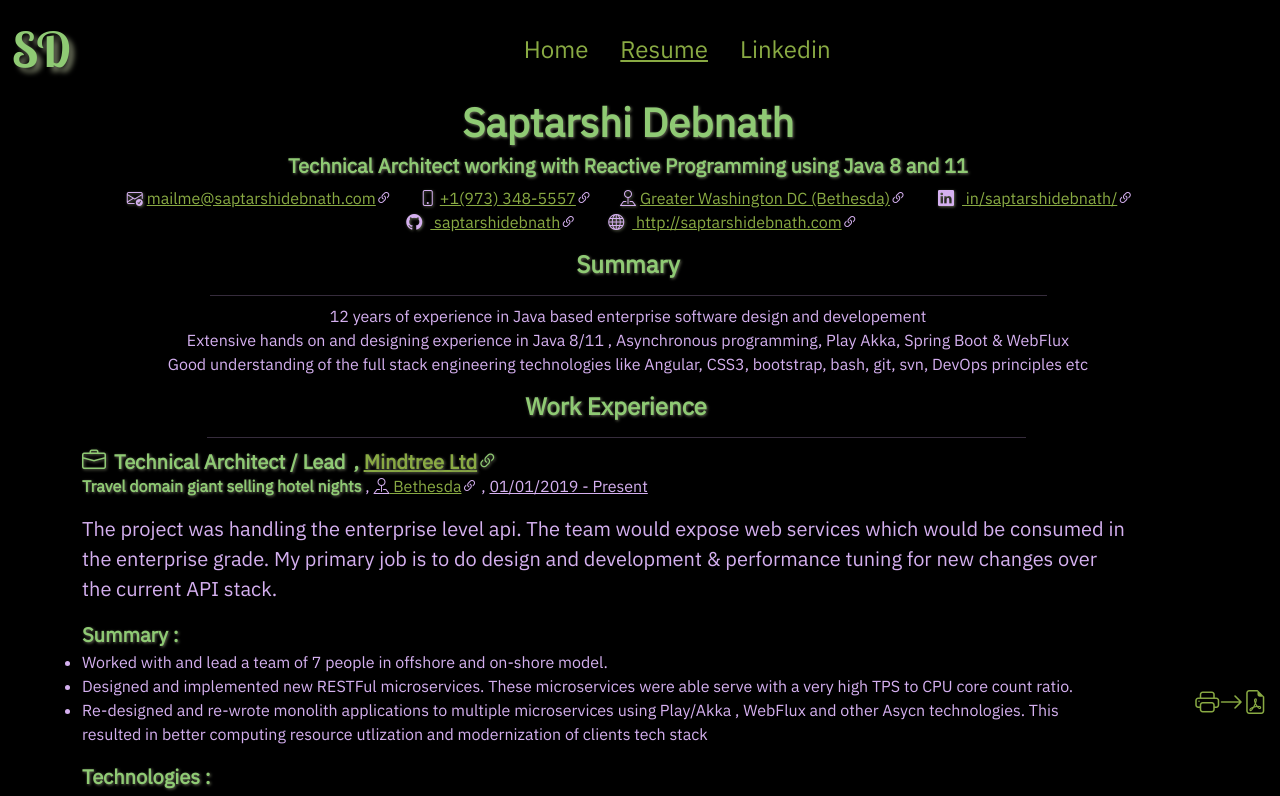
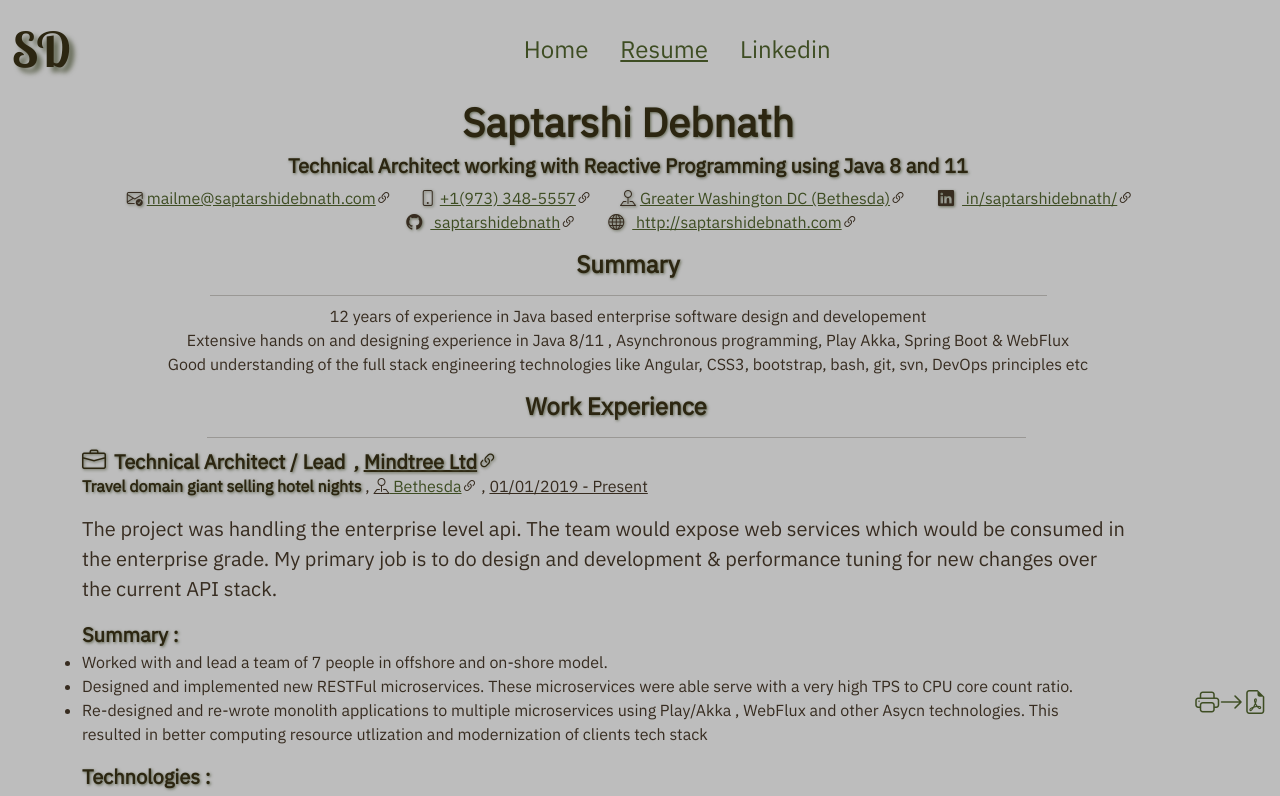
Before and after one commit to saptarshidebnath/saptarshidebnath, an Angular app: page /resume in a window 1280 px wide. Shown: the top 796 px of the page. Built offline with nearby package versions, Linux system fonts and the light colour scheme.

Commit message:
Playing with Themes

```diff
--- a/src/app/__vars.scss
+++ b/src/app/__vars.scss
@@ -1,6 +1,6 @@
-$background_color: rgb(0, 0, 0);
+$background_color: rgb(189, 189, 189);
 $background_shadow_color: #656a56;
-$text_color: rgb(213, 176, 240);
-$header_text_color: rgb(241, 228, 210);
-$link_color: rgb(137, 170, 67);
-$site_icon_color: rgb(143, 202, 116);
+$text_color: rgb(55, 44, 32);
+$header_text_color: rgb(36, 22, 3);
+$link_color: rgb(62, 77, 35);
+$site_icon_color: rgb(44, 38, 17);
--- a/src/app/resume/resume.component.html
+++ b/src/app/resume/resume.component.html
@@ -111,7 +111,7 @@
                 </div>
                 <hr class="row text-center" />
                 <div class="row justify-content-md-center">
-                    <div class="card bg-dark m-2" style="width: 18rem;"
+                    <div class="card bg-transparent m-2" style="width: 18rem;"
                         *ngFor="let column of this?.resume?.skills; let in = index">
                         <div class="card-header text-center text-primary">
                             <b>{{column.skill_type}}</b>
@@ -142,7 +142,7 @@
                 </div>
                 <hr class="row text-center" />
                 <div class="row justify-content-md-center">
-                    <div class="card bg-dark m-2" style="width: 18rem;"
+                    <div class="card bg-transparent m-2" style="width: 18rem;"
                         *ngFor="let column of this?.resume?.work_authorization; let in = index">
                         <div class="card-header text-center text-primary">
                             <b>{{column.country}}</b>
--- a/src/app/resume/resume.component.scss
+++ b/src/app/resume/resume.component.scss
@@ -42,6 +42,9 @@
     @include textShadow;
     color: $site_icon_color;
     font-weight: bold;
+    a {
+      color: $site_icon_color;
+    }
   }
   .page-break {
     page-break-after: auto;
@@ -49,6 +52,13 @@
 
   .page-break-n {
     page-break-after: never;
+  }
+
+  .card-background{
+    background-color: rgba(128, 112, 112, 0.446);
+    .card-body{
+
+    }
   }
 }
 
```
